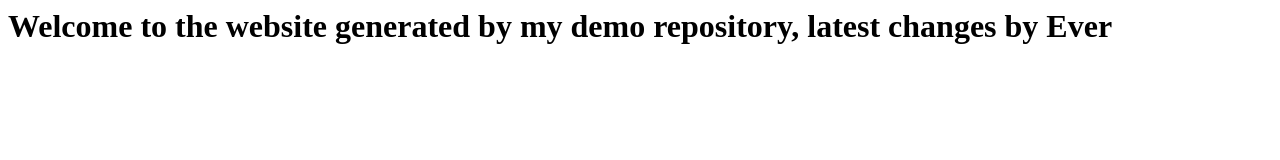
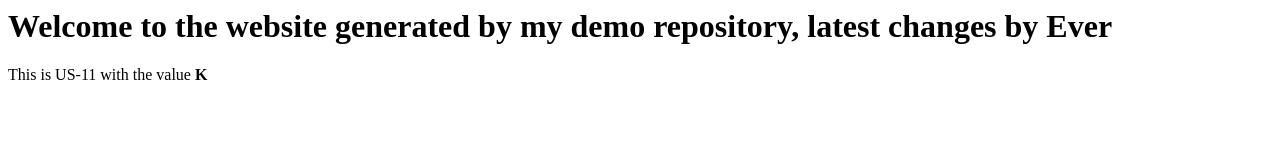
Before and after one commit to utn-integrador-III/demo-repository, a website: page index.html in a window 1280 px wide. Drawn offline with Linux system fonts and the light colour scheme.

Commit message:
US-11 done

```diff
--- a/index.html
+++ b/index.html
@@ -1 +1,3 @@
 <h1>Welcome to the website generated by my demo repository, latest changes by Ever</h1>
+
+ <p>This is US-11 with the value <strong>K</strong></p>
```
